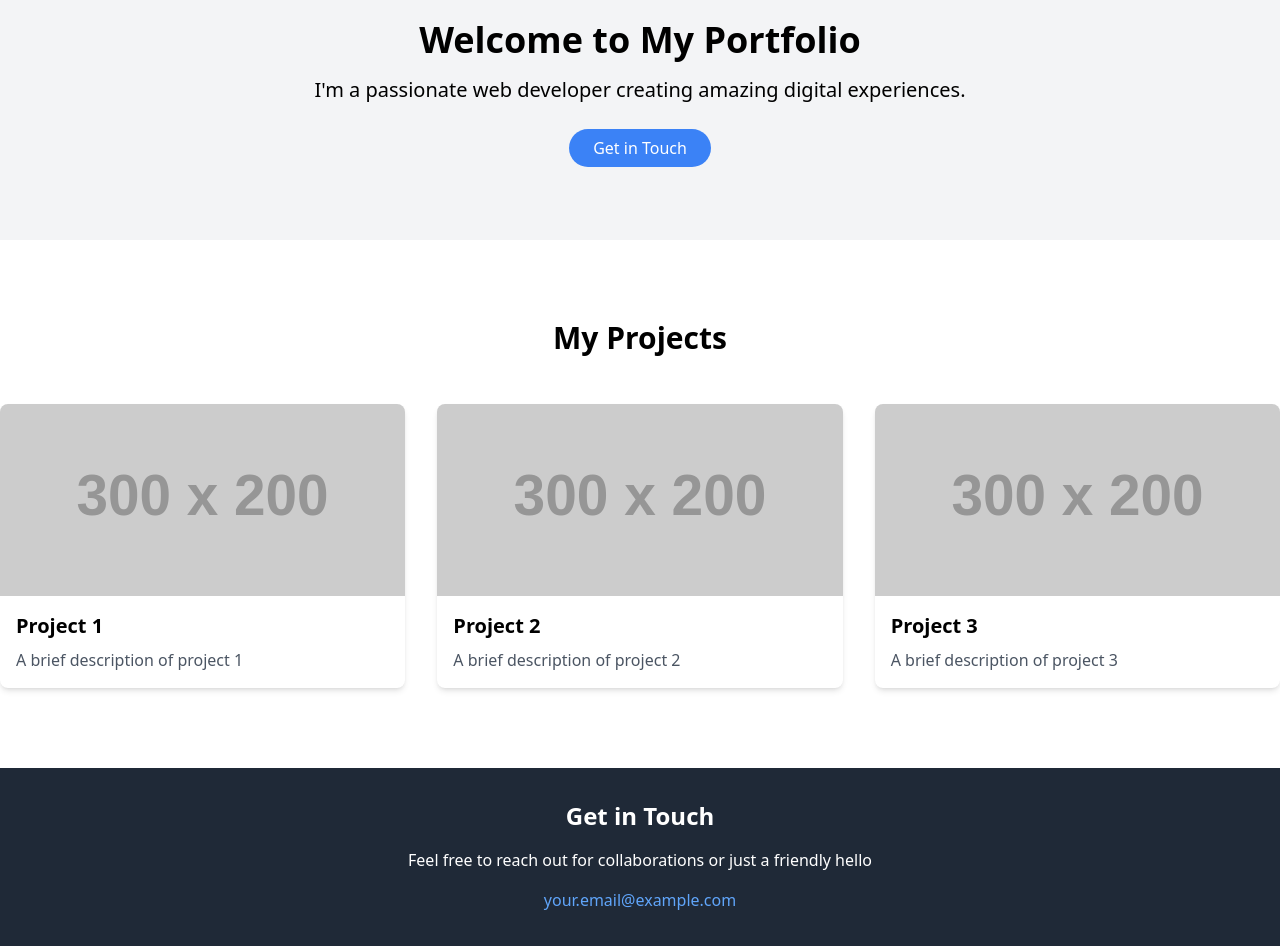
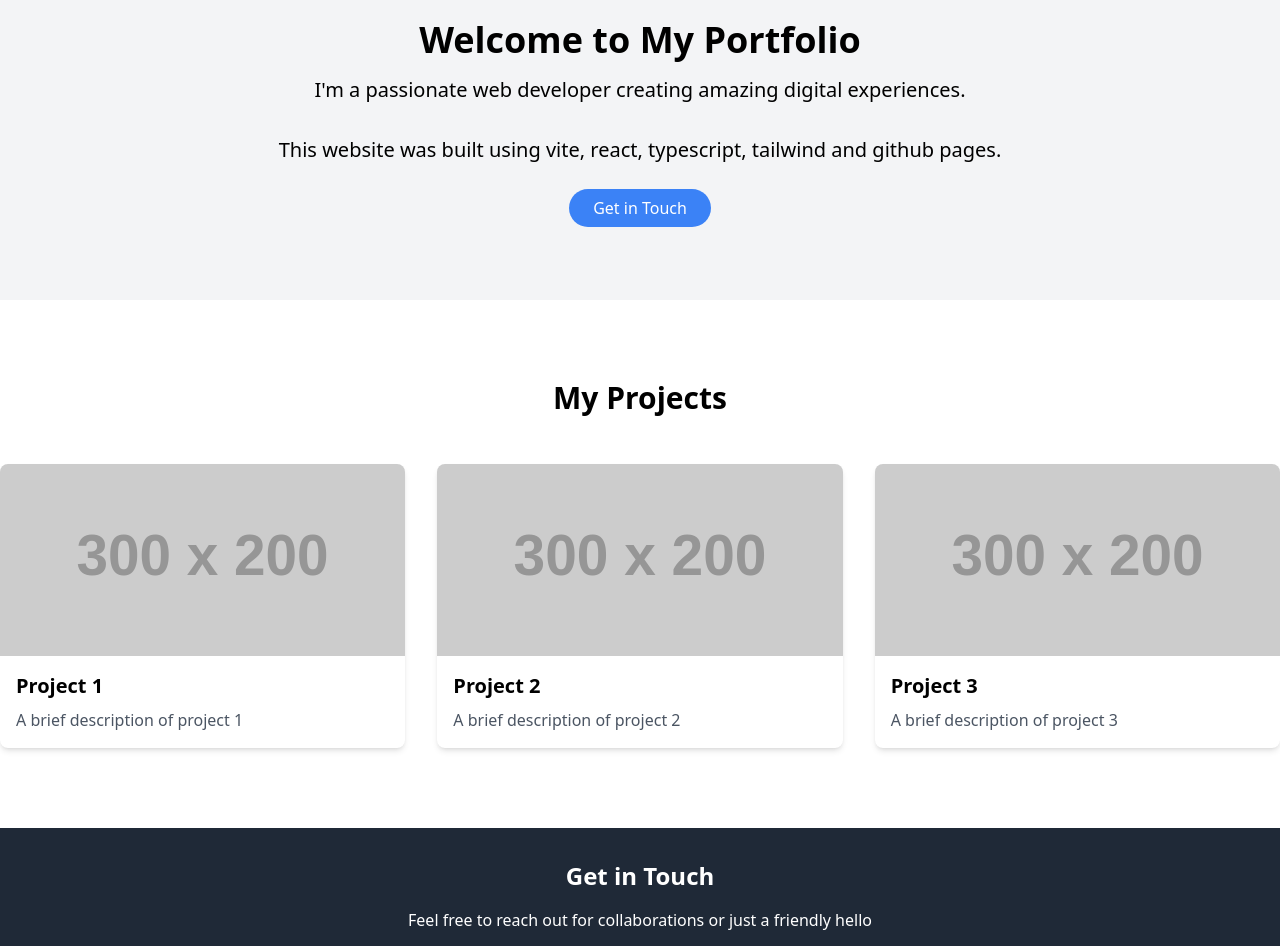
Before and after one commit to bryanleejh/bryanleejh.github.io, a React (Vite) app: page / in a window 1280 px wide. Shown: the part 120-1066 px from the top of the page. Built offline with nearby package versions, Linux system fonts and the light colour scheme.

Commit message:
feat: update copy

```diff
--- a/src/components/Footer.tsx
+++ b/src/components/Footer.tsx
@@ -10,7 +10,7 @@ const Footer = () => {
           href="mailto:your.email@example.com"
           className="text-blue-400 hover:underline"
         >
-          your.email@example.com
+          bryan.lee.jh@gmail.com
         </a>
         <div className="mt-8 text-sm text-gray-400">
           © {new Date().getFullYear()} Your Name. All rights reserved.
--- a/src/components/Hero.tsx
+++ b/src/components/Hero.tsx
@@ -5,6 +5,10 @@ const Hero = () => {
         <h1 className="text-4xl font-bold mb-4">Welcome to My Portfolio</h1>
         <p className="text-xl mb-8">
           I'm a passionate web developer creating amazing digital experiences.
+        </p>
+        <p className="text-xl mb-8">
+          This website was built using vite, react, typescript, tailwind and
+          github pages.
         </p>
         <a
           href="#contact"
```
